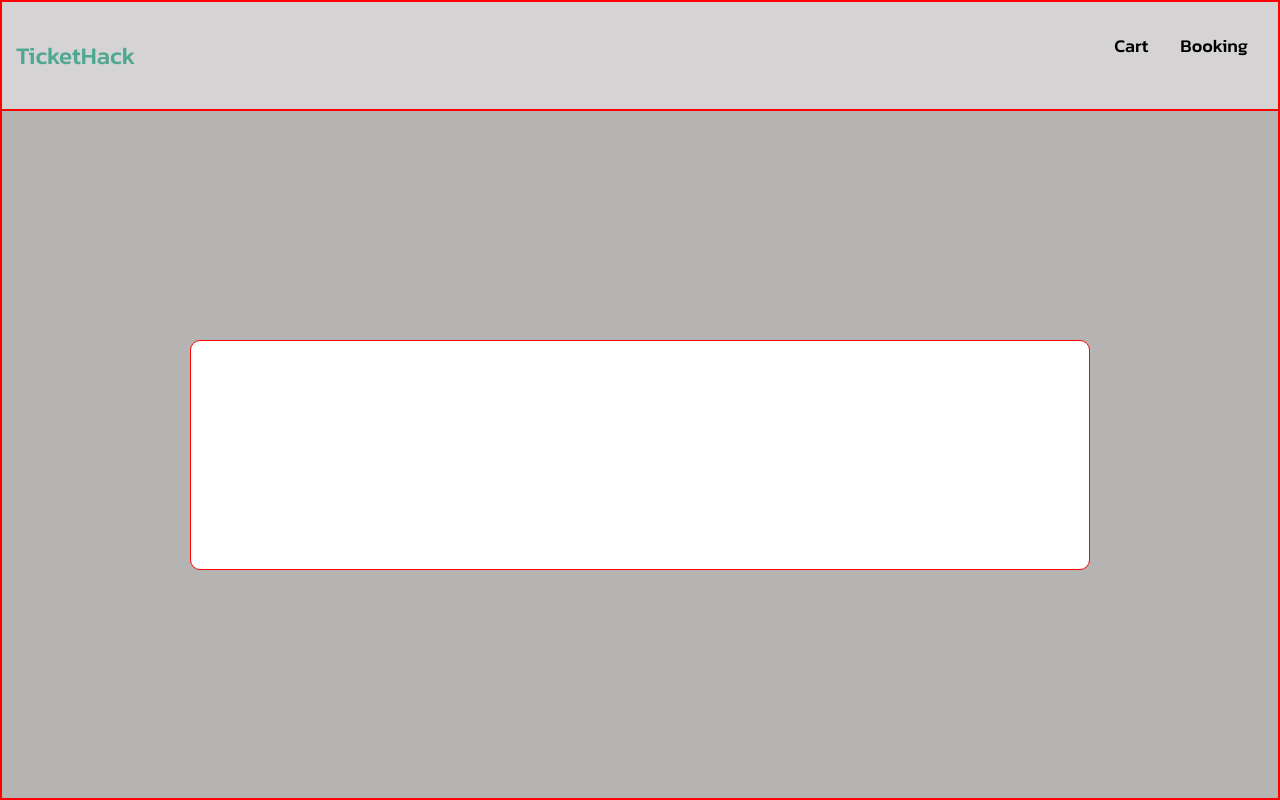
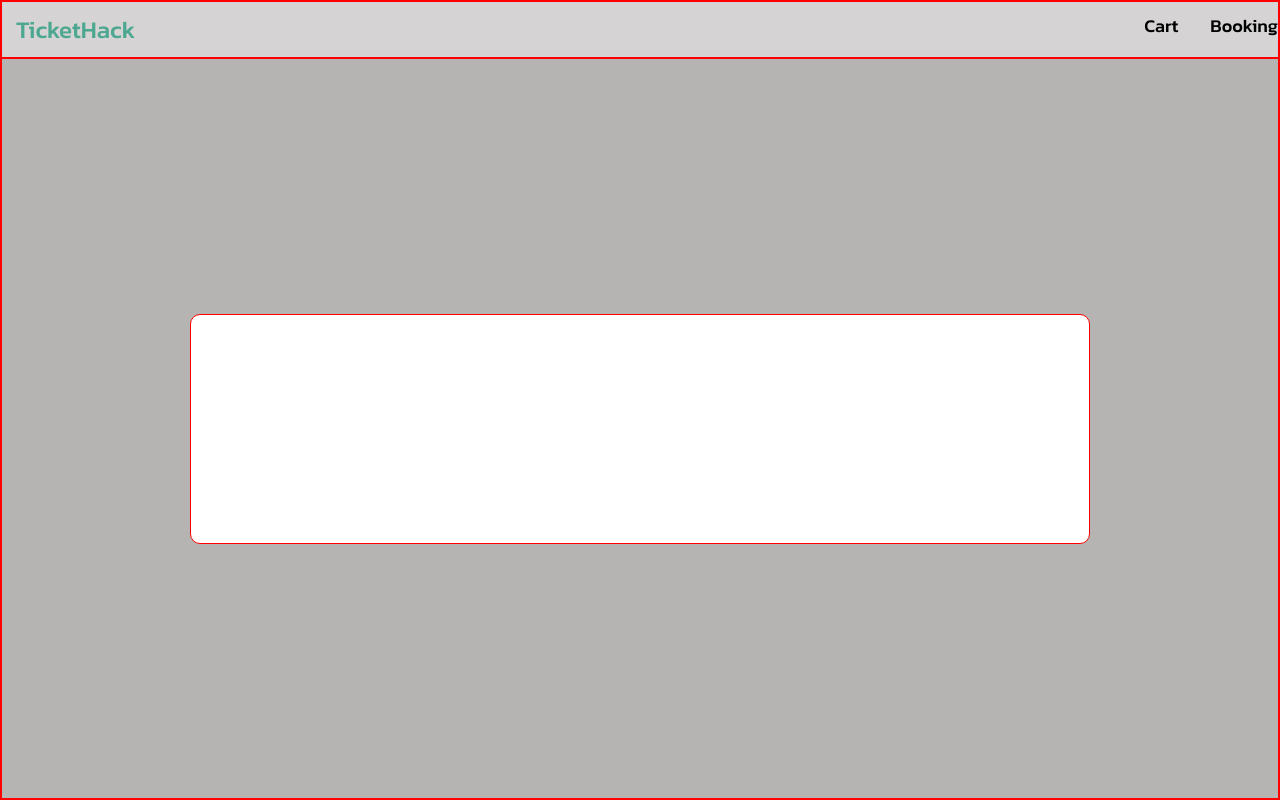
Before and after one commit to NicolasNgu23/hackathon-frontend, a plain HTML site: page booking.html in a window 1280 px wide. Drawn offline with Linux system fonts and the light colour scheme.

```diff
--- a/booking.css
+++ b/booking.css
@@ -52,7 +52,7 @@
 #home {
     font-size: 24px;
     margin-left: 14px;
-    padding-bottom: 20px;
+    padding-bottom: 12 px;
     font-family: 'Kanit', sans-serif;
     color: #4EA891;
     text-decoration: none;
@@ -65,13 +65,13 @@
    flex-direction: row;
    justify-content: space-between;
    align-items: center;
-   padding: 30px;
+   padding-bottom: 10x;
 }
 
  #cart {
     font-size: 18px;
     margin-right: 14px;
-    padding-bottom: 20px;
+    padding-bottom: 9px;
     font-family: 'Kanit', sans-serif;
     color: black;
     text-decoration: none;
@@ -80,7 +80,7 @@
  #booking {
     font-size: 18px;
     margin-left: 18px;
-    padding-bottom: 20px;
+    padding-bottom: 9px;
     font-family: 'Kanit', sans-serif;
     color: black;
     text-decoration: none;
--- a/style.css
+++ b/style.css
@@ -1,7 +1,6 @@
 body{
   margin:0
 }
-
 
 #container {
   height: 100vh;
```
Also changed, not shown: index.html (+11 -1 lines).
